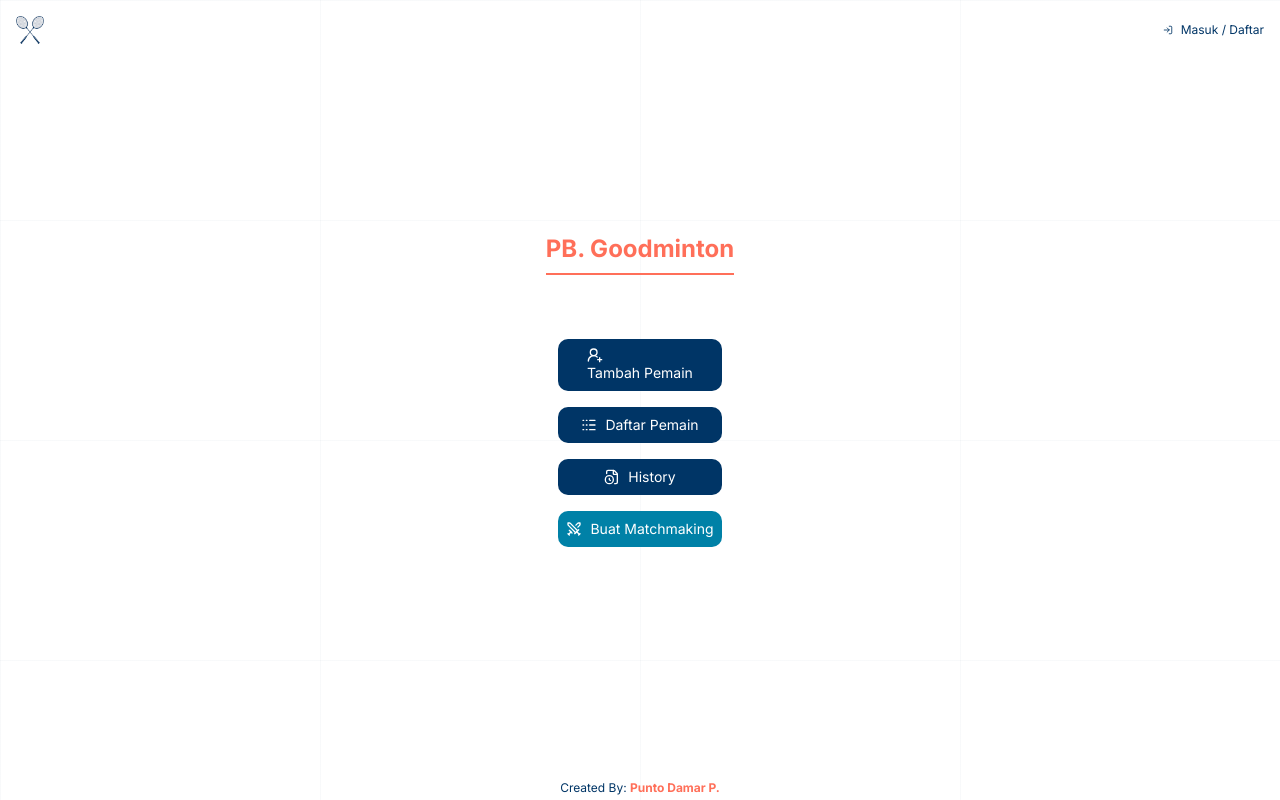
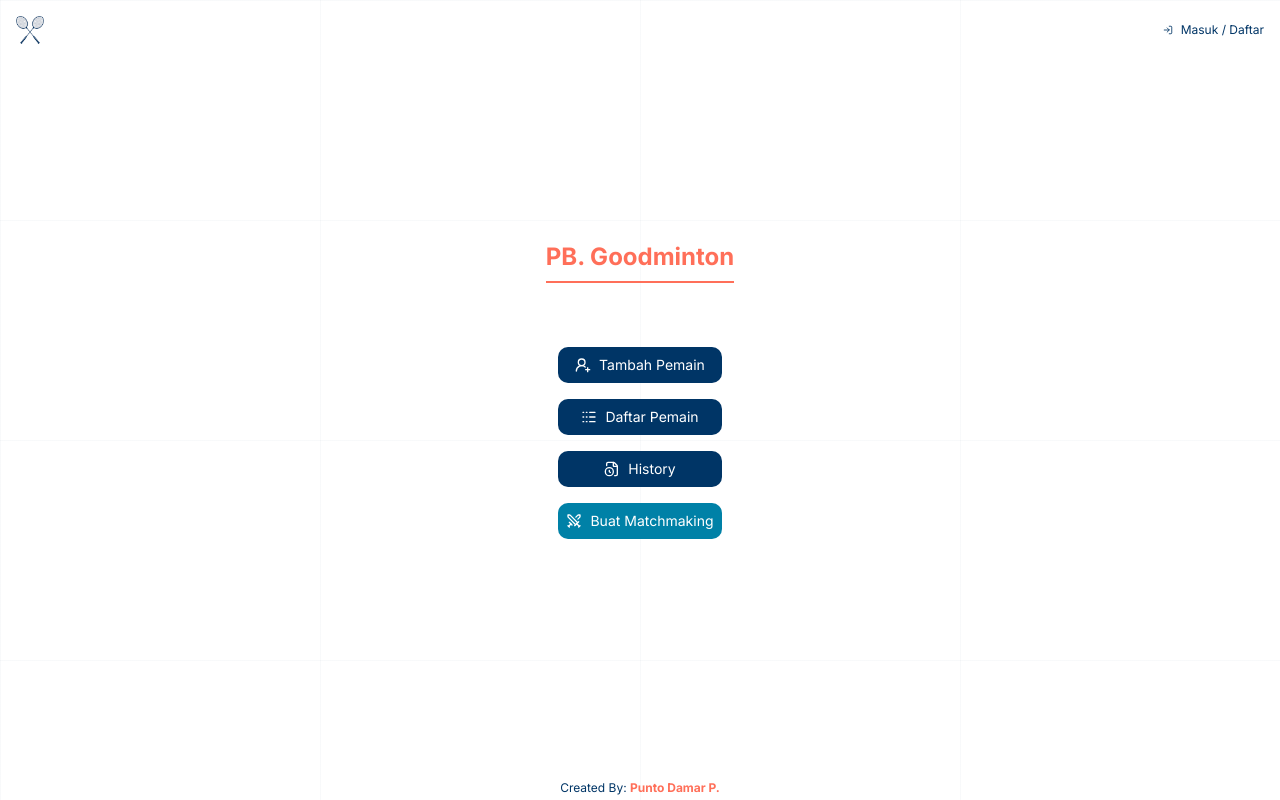
Before and after one commit to puntodamar/adu-raket-matchmaking-engine, a Next.js app: page /matchmaking/example in a window 1280 px wide. Built offline with nearby package versions, Linux system fonts and the light colour scheme.

Commit message:
update: matchmaking page styling

```diff
--- a/app/matchmaking/[id]/page.tsx
+++ b/app/matchmaking/[id]/page.tsx
@@ -24,21 +24,39 @@ export default function MatchmakingSession() {
 
                 <div className="flex flex-col gap-y-2 mt-10">
                     <Button className={buttonClass}>
-                        <Link href={`/matchmaking/${currentSession.uuid}/player`} >
-                            <UserRoundPlus data-icon="inline-start" size={16} /> Tambah Pemain
+                        <Link href={`/matchmaking/${currentSession.uuid}/player`} className="inline-flex items-center gap-x-2">
+                            <span className="inline-flex items-center">
+                                <UserRoundPlus data-icon="inline-start" size={16} />
+                            </span>
+                            <span>Tambah Pemain</span>
                         </Link>
                     </Button>
 
                     <Button className={buttonClass}>
-                        <Logs data-icon="inline-start" size={16} /> Daftar Pemain
+                        <span className="inline-flex items-center gap-x-2">
+                            <span className="inline-flex items-center">
+                                <Logs data-icon="inline-start" size={16} />
+                            </span>
+                            <span>Daftar Pemain</span>
+                        </span>
                     </Button>
 
                     <Button className={buttonClass}>
-                        <FileClock data-icon="inline-start" size={16}  /> History
+                        <span className="inline-flex items-center gap-x-2">
+                            <span className="inline-flex items-center">
+                                <FileClock data-icon="inline-start" size={16} />
+                            </span>
+                            <span>History</span>
+                        </span>
                     </Button>
 
                     <Button className={`${buttonClass} bg-secondary hover:bg-accent`}>
-                        <Swords data-icon="inline-start" size={16}  /> Buat Matchmaking
+                        <span className="inline-flex items-center gap-x-2">
+                            <span className="inline-flex items-center">
+                                <Swords data-icon="inline-start" size={16} />
+                            </span>
+                            <span>Buat Matchmaking</span>
+                        </span>
                     </Button>
 
 
```
